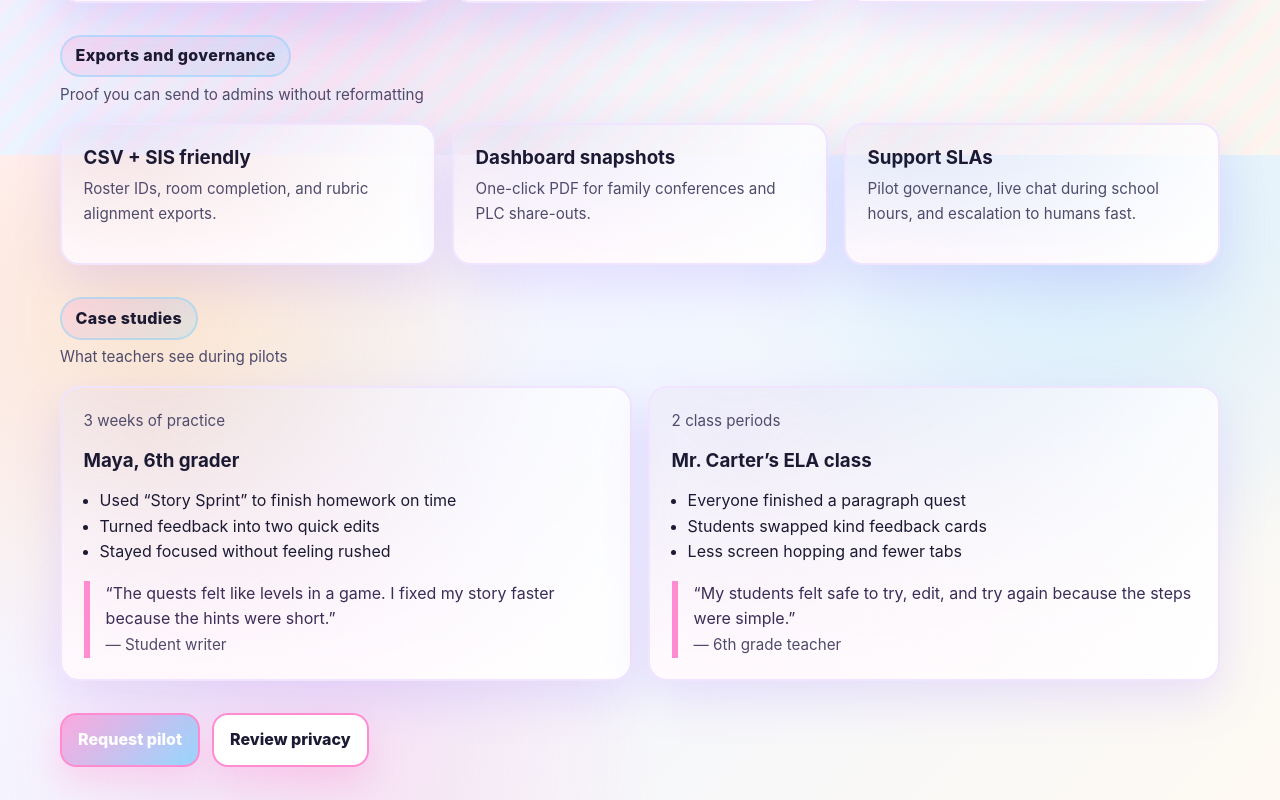
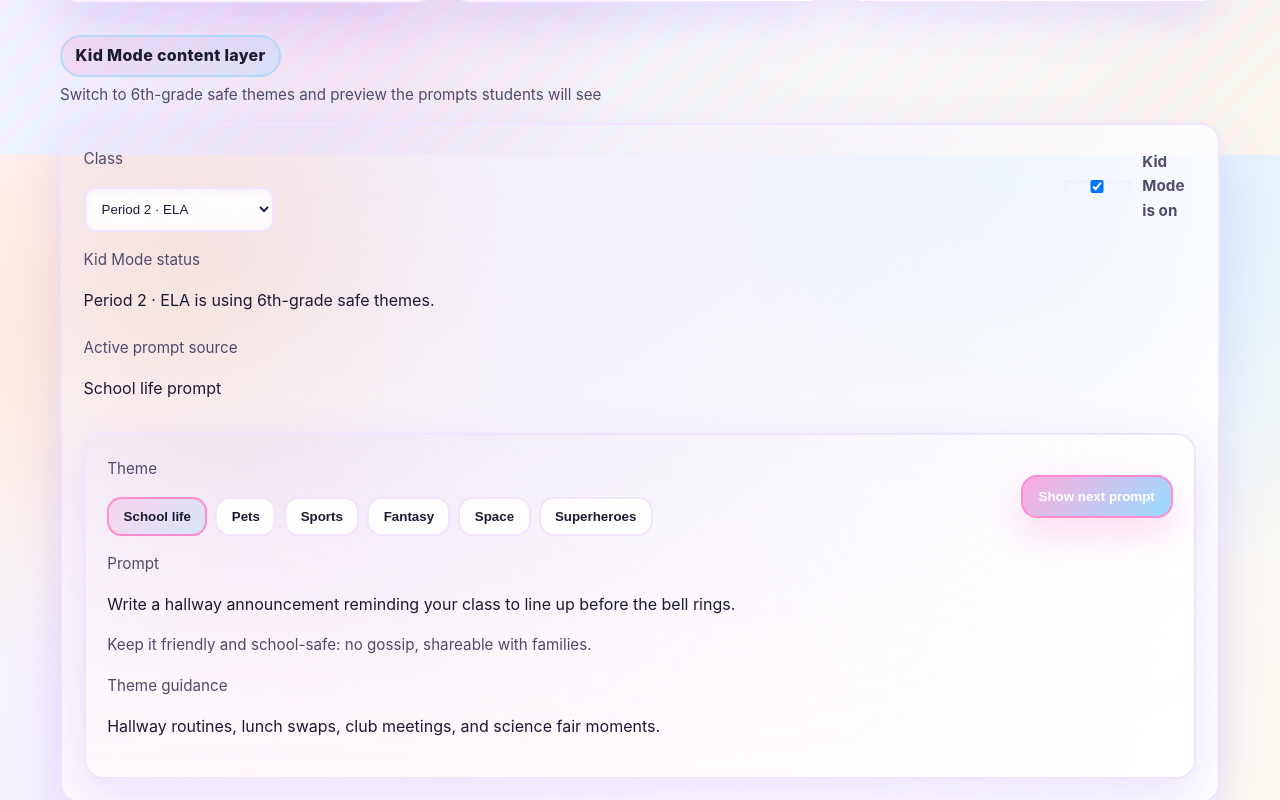
Before and after one commit to Omoluabi1003/Keyville, a Next.js app: page /teacher in a window 1280 px wide. Shown: the part 645-1445 px from the top of the page. Built offline with nearby package versions, Linux system fonts and the light colour scheme.

Commit message:
Add Kid Mode themes and planner toggle

```diff
--- a/app/teacher/page.tsx
+++ b/app/teacher/page.tsx
@@ -1,6 +1,7 @@
 import Section from '../../components/Section';
 import CTAButton from '../../components/CTAButton';
 import { caseStudies } from '../../lib/navigation';
+import KidModePlanner from '../../components/KidModePlanner';
 import type { Metadata } from 'next';
 
 export const metadata: Metadata = {
@@ -46,6 +47,13 @@ export default function TeacherPage() {
             <p className="small">VoiceOver labels, keyboard-friendly controls, and dyslexia-friendly spacing options.</p>
           </div>
         </div>
+      </Section>
+
+      <Section
+        title="Kid Mode content layer"
+        subtitle="Switch to 6th-grade safe themes and preview the prompts students will see"
+      >
+        <KidModePlanner />
       </Section>
 
       <Section title="Exports and governance" subtitle="Proof you can send to admins without reformatting">
--- /dev/null
+++ b/components/KidModePlanner.tsx
@@ -0,0 +1,125 @@
+'use client';
+
+import { useMemo, useState } from 'react';
+import { kidThemes } from '../lib/kidThemes';
+import { sandboxChallenge } from '../lib/navigation';
+
+const classSections = ['Period 1 · Advisory', 'Period 2 · ELA', 'After-school writing club'];
+
+export default function KidModePlanner() {
+  const [selectedClass, setSelectedClass] = useState(classSections[1]);
+  const [kidModeEnabled, setKidModeEnabled] = useState(true);
+  const [selectedThemeId, setSelectedThemeId] = useState(kidThemes[0]?.id ?? '');
+  const [promptIndex, setPromptIndex] = useState(0);
+
+  const selectedTheme = kidThemes.find((theme) => theme.id === selectedThemeId);
+  const themePromptCount = selectedTheme?.starterPrompts.length ?? 0;
+
+  const activePrompt = useMemo(() => {
+    if (!kidModeEnabled || !selectedTheme) {
+      return {
+        label: 'Standard prompt',
+        body: sandboxChallenge.prompt,
+        note: 'Uses rubric-aligned language for older students.'
+      };
+    }
+
+    return {
+      label: `${selectedTheme.name} prompt`,
+      body: selectedTheme.starterPrompts[promptIndex % themePromptCount],
+      note: selectedTheme.guardrail
+    };
+  }, [kidModeEnabled, promptIndex, selectedTheme, themePromptCount]);
+
+  const cyclePrompt = () => {
+    if (!kidModeEnabled || !themePromptCount) return;
+    setPromptIndex((prev) => (prev + 1) % themePromptCount);
+  };
+
+  return (
+    <div className="card" aria-live="polite">
+      <div style={{ display: 'flex', justifyContent: 'space-between', gap: '1rem', flexWrap: 'wrap' }}>
+        <div>
+          <p className="small">Class</p>
+          <select
+            value={selectedClass}
+            onChange={(event) => setSelectedClass(event.target.value)}
+            aria-label="Choose class section"
+          >
+            {classSections.map((section) => (
+              <option key={section} value={section}>
+                {section}
+              </option>
+            ))}
+          </select>
+        </div>
+        <label className="small" style={{ display: 'flex', alignItems: 'center', gap: '0.5rem' }}>
+          <input
+            type="checkbox"
+            checked={kidModeEnabled}
+            onChange={(event) => setKidModeEnabled(event.target.checked)}
+            aria-label="Toggle Kid Mode for this class"
+          />
+          Kid Mode is {kidModeEnabled ? 'on' : 'off'}
+        </label>
+      </div>
+
+      <div className="status-list" style={{ marginTop: '1rem' }}>
+        <div>
+          <p className="small">Kid Mode status</p>
+          <p>
+            {kidModeEnabled
+              ? `${selectedClass} is using 6th-grade safe themes.`
+              : `${selectedClass} sees standard prompts.`}
+          </p>
+        </div>
+        <div>
+          <p className="small">Active prompt source</p>
+          <p>{activePrompt.label}</p>
+        </div>
+      </div>
+
+      <div className="card" style={{ marginTop: '1rem' }}>
+        <div style={{ display: 'flex', alignItems: 'center', justifyContent: 'space-between', gap: '1rem' }}>
+          <div>
+            <p className="small">Theme</p>
+            <div style={{ display: 'flex', flexWrap: 'wrap', gap: '0.5rem' }}>
+              {kidThemes.map((theme) => (
+                <button
+                  key={theme.id}
+                  className={`pill ${selectedThemeId === theme.id ? 'pill-active' : ''}`}
+                  onClick={() => {
+                    setSelectedThemeId(theme.id);
+                    setPromptIndex(0);
+                  }}
+                  aria-pressed={selectedThemeId === theme.id}
+                  disabled={!kidModeEnabled}
+                >
+                  {theme.name}
+                </button>
+              ))}
+            </div>
+          </div>
+          <button className="button" onClick={cyclePrompt} disabled={!kidModeEnabled || themePromptCount === 0}>
+            Show next prompt
+          </button>
+        </div>
+
+        <div style={{ marginTop: '1rem' }}>
+          <p className="small">Prompt</p>
+          <p>{activePrompt.body}</p>
+          <p className="small" style={{ marginTop: '0.5rem' }}>
+            {activePrompt.note}
+          </p>
+        </div>
+
+        {kidModeEnabled && selectedTheme && (
+          <div style={{ marginTop: '1rem' }}>
+            <p className="small">Theme guidance</p>
+            <p>{selectedTheme.description}</p>
+          </div>
+        )}
+      </div>
+    </div>
+  );
+}
--- /dev/null
+++ b/lib/kidThemes.ts
@@ -0,0 +1,76 @@
+export type KidTheme = {
+  id: string;
+  name: string;
+  description: string;
+  starterPrompts: string[];
+  guardrail: string;
+};
+
+export const kidThemes: KidTheme[] = [
+  {
+    id: 'school-life',
+    name: 'School life',
+    description: 'Hallway routines, lunch swaps, club meetings, and science fair moments.',
+    starterPrompts: [
+      'Write a hallway announcement reminding your class to line up before the bell rings.',
+      'Describe a lunch table conversation that turns into a plan for the talent show.',
+      'Tell a quick story about helping a new student find their next classroom.'
+    ],
+    guardrail: 'Keep it friendly and school-safe: no gossip, shareable with families.'
+  },
+  {
+    id: 'pets',
+    name: 'Pets',
+    description: 'Caring for cats, dogs, lizards, and every classroom critter.',
+    starterPrompts: [
+      'Write a note to a neighbor explaining how to feed your pet while you are on a field trip.',
+      'Describe a funny moment when a pet tried to join a video call or homework session.',
+      'Imagine a classroom pet giving advice to nervous test-takers.'
+    ],
+    guardrail: 'Stay lighthearted and safe for all readers.'
+  },
+  {
+    id: 'sports',
+    name: 'Sports',
+    description: 'Team warm-ups, pep talks, and learning a new skill.',
+    starterPrompts: [
+      'Write a short pep talk to a teammate trying a new position for the first time.',
+      'Describe the sounds and feelings during the last minute of a close game.',
+      'Create a plan for teaching a younger student how to dribble, pass, or serve.'
+    ],
+    guardrail: 'Keep competition kind and focused on growth.'
+  },
+  {
+    id: 'fantasy',
+    name: 'Fantasy',
+    description: 'Friendly dragons, hidden doors, and maps drawn in notebook margins.',
+    starterPrompts: [
+      'Write a backpack inventory for a student who discovers a secret tunnel under the library.',
+      'Describe a dragon who prefers doing homework over guarding treasure.',
+      'Explain how a group of friends use a magic key to sneak into a midnight study room.'
+    ],
+    guardrail: 'Adventures stay cooperative and age-appropriate.'
+  },
+  {
+    id: 'space',
+    name: 'Space',
+    description: 'Calm missions, curious astronauts, and classroom-made rockets.',
+    starterPrompts: [
+      'Write mission instructions for a crew of sixth graders exploring a quiet moon base.',
+      'Describe the view from a classroom window on a ship traveling to Mars.',
+      'Explain how the crew works together when a plant experiment needs extra care.'
+    ],
+    guardrail: 'No scary hazards; focus on teamwork and curiosity.'
+  },
+  {
+    id: 'superheroes',
+    name: 'Superheroes',
+    description: 'Everyday heroes who use their powers to help classmates.',
+    starterPrompts: [
+      'Write a quick comic panel where a hero uses super-listening to help a shy student share.',
+      'Describe a hero whose only power is returning lost homework in seconds.',
+      'Explain how a team of heroes uses kindness to calm a noisy cafeteria.'
+    ],
+    guardrail: 'Powers are positive, safe, and school-friendly.'
+  }
+];
```
